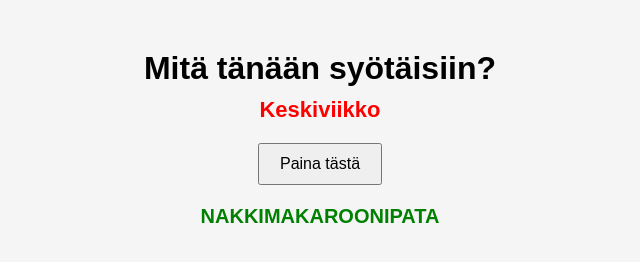
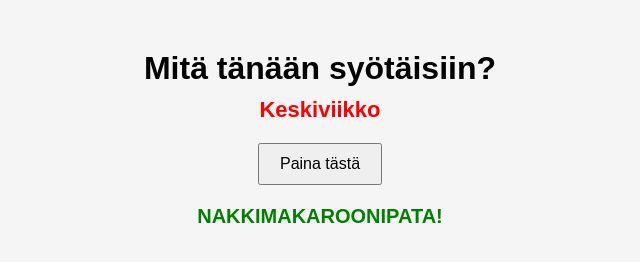
Before and after one commit to Natsikone/Whattoeat, a plain HTML site: page index.html in a window 1280 px wide. Both pictures are taken after a click on the button "Paina tästä". Shown: the full height of the page, 320-960 px from the left. Drawn offline with Linux system fonts and the light colour scheme.

Commit message:
Update food display text to include exclamation mark

```diff
--- a/index.html
+++ b/index.html
@@ -61,7 +61,7 @@
     document.getElementById("day").innerText = days[today];
 
     function showFood() {
-      document.getElementById("result").innerText = "NAKKIMAKAROONIPATA";
+      document.getElementById("result").innerText = "NAKKIMAKAROONIPATA!";
     }
   </script>
 
```
